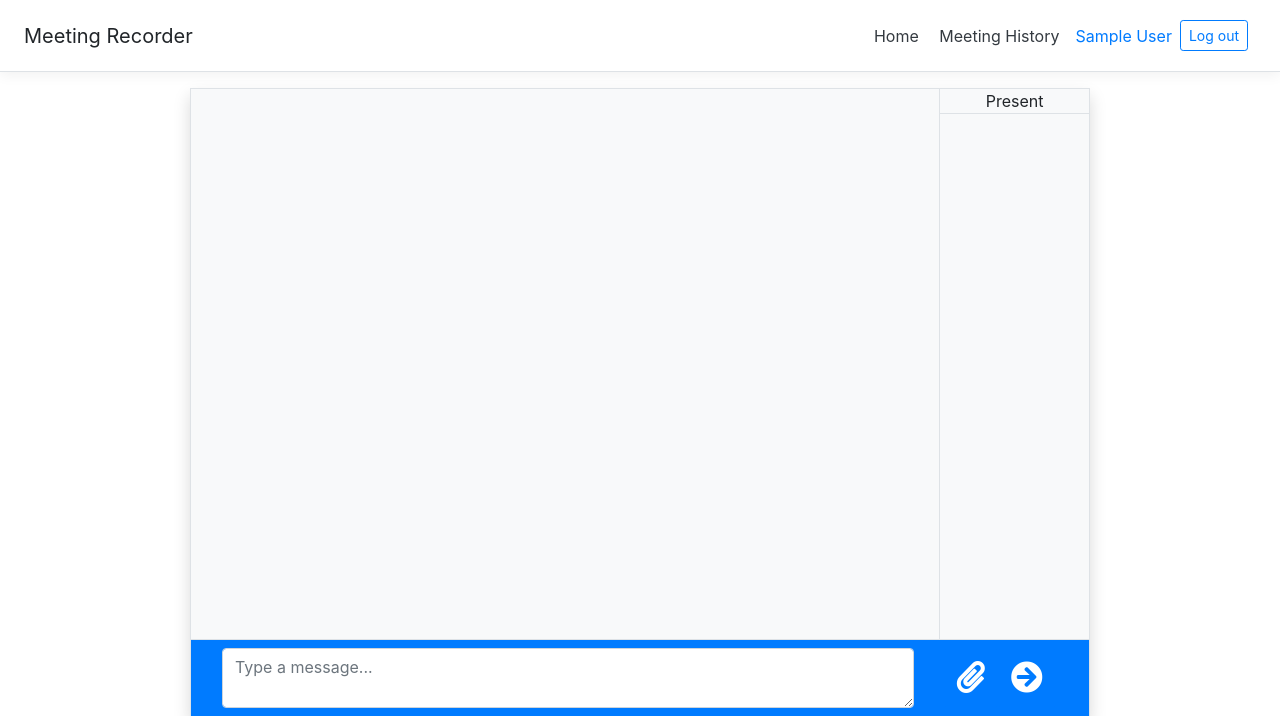
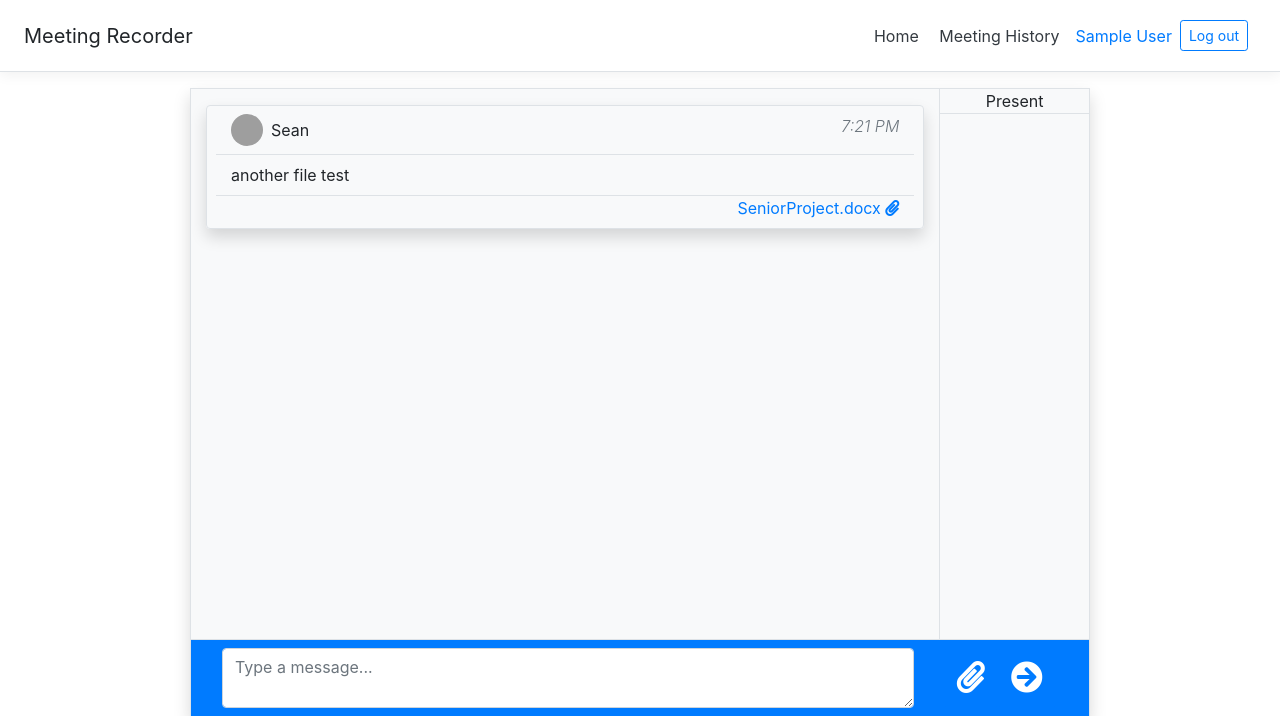
Before and after one commit to sean-capper/meeting-recorder, a Django app: page /m/#/ in a window 1280 px wide. Shown: the top 716 px of the page. Run offline with Django 3.2, Linux system fonts and the light colour scheme; a user stored in the database is signed in; tables that the repository leaves empty hold one stand-in row (values such as "Sample post"); lists and menus that the app fills with data are empty; some libraries are stand-ins or nearby versions; grey boxes are pictures that could not be loaded.

Commit message:
Add basic file upload system.

```diff
--- a/meeting/consumers.py
+++ b/meeting/consumers.py
@@ -112,6 +112,12 @@ class ChatConsumer(WebsocketConsumer):
             'timestamp': timestamp,
         }))
 
+    def file_message(self, event):
+        _type = event['type']
+        user_firstname = event['user_firstname']
+        user_Lastname = event['user_lastname']
+        uploaded_file = event['uploaded_file']
+
     def refresh_members_list(self, event):
         _type = event['type']
         members = event['members']
--- a/meeting/models.py
+++ b/meeting/models.py
@@ -55,11 +55,15 @@ class Message(models.Model):
     timestamp = models.TimeField(auto_now_add=True)
     text = models.CharField(max_length=2000)
 
+
+def get_upload_path(instance, filename):
+    return '{}/{}'.format(instance.meeting.url, filename)
+
 class File(models.Model):
     file_id = models.AutoField(primary_key=True)
     user = models.ForeignKey(User, on_delete=models.CASCADE)
     meeting = models.ForeignKey(Meeting, on_delete=models.CASCADE)
     file_name = models.CharField(max_length=100)
-    file_type = models.CharField(max_length=15)
-    file_source = models.FileField(upload_to='files/')
+    file_type = models.CharField(max_length=15, null=True)
+    file_source = models.FileField(upload_to=get_upload_path)
     date_created = models.TimeField(auto_now_add=True)
--- a/meeting/urls.py
+++ b/meeting/urls.py
@@ -10,5 +10,6 @@ urlpatterns = [
     path('search.json', views.autocomplete, name='autocomplete'),
     path('history/', views.history, name='history'),
     path('transcript/<int:meeting_id>/', views.transcript, name='transcript'),
-    path('m/<str:meeting_url>/load-history', views.load_chat_history, name='load-history')
+    path('m/<str:meeting_url>/load-history/', views.load_chat_history, name='load-history'),
+    path('m/<str:meeting_url>/upload-file/', views.upload_file, name='upload-file')
 ]
--- a/meeting/views.py
+++ b/meeting/views.py
@@ -2,9 +2,10 @@ from django.shortcuts import render, redirect, HttpResponse
 from django.contrib import messages as session_message
 from django.utils.safestring import mark_safe
 from django.db import models
+from django.views.decorators.csrf import csrf_exempt
 from login.models import User
 from meeting.models import Meeting, Relate, Message, File
-from .forms import CreateMeetingForm, JoinMeetingForm
+from .forms import CreateMeetingForm, JoinMeetingForm, FileForm
 import json
 
 # Create your views here.
@@ -37,7 +38,7 @@ def meeting_room(request, meeting_url):
     if(is_invited):
         return render(request, 'meetingroom.html', {
             'meeting_id': mark_safe(json.dumps(meeting.meeting_id)),
-            'meeting_url': mark_safe(json.dumps(meeting_url))
+            'meeting_url': mark_safe(json.dumps(meeting_url)),
         })
     # if the meeting does not exist, create a different error
     if(meeting is None):
@@ -148,3 +149,24 @@ def load_chat_history(request, meeting_url):
         })
 
     return HttpResponse(json.dumps(messages), content_type='application/json')
+
+
+@csrf_exempt
+def upload_file(request, meeting_url):
+    form = FileForm(request.POST, request.FILES)
+    if(form.is_valid()):
+        print(form.cleaned_data)
+        uf = File()
+        uf.user = form.cleaned_data['user']
+        uf.meeting = form.cleaned_data['meeting']
+        uf.file_source = form.cleaned_data['file_source']
+
+        full_filename = form.cleaned_data['file_source'].__str__().split('.')
+        file_name = full_filename[0]
+        file_extension = full_filename[1] if len(full_filename) == 2 else None
+        uf.file_name = file_name
+        uf.file_type = file_extension
+        uf.save()
+
+    result = {'file_source': uf.file_source.__str__()}
+    return HttpResponse(json.dumps(result), content_type='application/json')
--- a/meetingrecorder/settings.py
+++ b/meetingrecorder/settings.py
@@ -141,3 +141,6 @@ CHANNEL_LAYERS = {
         },
     },
 }
+
+MEDIA_URL = '/files/'
+MEDIA_ROOT = os.path.join(BASE_DIR, 'files')
--- a/meetingrecorder/urls.py
+++ b/meetingrecorder/urls.py
@@ -23,3 +23,6 @@ urlpatterns = [
     path('', include('meeting.urls')),
     path('', include('login.urls')),
 ]
+
+if settings.DEBUG:
+    urlpatterns += static(settings.MEDIA_URL, document_root=settings.MEDIA_ROOT)
--- a/templates/meetingroom.html
+++ b/templates/meetingroom.html
@@ -14,6 +14,23 @@
         <div class='row'>
             <div id='chat' class="col-sm-10">
                 <ul id='chat-list' class='list-unstyled'>
+                        <li class="message my-3 py-2 px-4 shadow rounded border">
+                            <div class="row border border-muted border-top-0 border-right-0 border-left-0 pb-2 mb-2">
+                                <div class="user-info col-3 d-flex">
+                                    <img class="rounded-circle" src="https://ui-avatars.com/api/?name=Sean+Capper&amp;rounded=true&amp;size=64" style="width: 32px; height: 32px;">
+                                    <span class="align-self-center ml-2">Sean</span></div>
+                                <div class="offset-7 col-2 chat-time text-right text-muted font-italic font-weight-light pull-right">
+                                    7:21 PM
+                                </div>
+                            </div>
+                            <div class="row">
+                                <div class="message-body col-12">another file test</div>
+                            </div>
+
+                            <div class="row border-top mt-2 text-right">
+                                <div class="message-body col-12"><a href="/files/9tzfn6oooe/SeniorProject.docx">SeniorProject.docx</a> <i class="fas fa-paperclip text-primary"></i></div>
+                            </div>
+                        </li>
                 </ul>
             </div>
             <div class='col-sm-2 border border-bottom-0 border-top-0 border-right-0'>
@@ -30,14 +47,26 @@
                 <textarea id='chat-box' class='form-control mx-auto' placeholder="Type a message..."></textarea>
             </div>
             <div class='col-sm-2 d-flex mx-auto'>
-                <button id='attachment-btn' type='submit' class='btn btn-primary'>
+                <button id='attachment-btn' class='btn btn-primary'>
                     <i class="fas fa-paperclip fa-2x"></i>
                 </button>
                 <button id='send-chat' class='btn btn-primary'>
                     <i class="fas fa-arrow-circle-right fa-2x"></i>
                 </button>
-                <form class='sr-only'>
-                    <input type='file' id='file_upload'>
+                <form id='file-form' action='upload-file/' class='sr-only' method='POST' enctype="multipart/form-data" target='upload_target'>
+                    {% csrf_token %}
+                    <label for="id_user">User</label>
+                    <select name="user" required="" id="id_user">
+                        <option value="{{user.user_id}}" selected></option>
+                    </select>
+
+                    <label for="id_meeting">Meeting</label>
+                    <select name="meeting" required="" id="id_meeting">
+                        <option value="{{meeting_id}}" selected></option>
+                    </select>
+
+                    <label for="id_file_source">File source</label>
+                    <input type="file" name="file_source" required id="id_file_source">
                 </form>
             </div>
         </div>
@@ -46,19 +75,20 @@
 {% endif %}
 
 <script>
-    const file_input = $('#file_upload')
+    const file_input = $('#id_file_source')
+    var fileName = null;
+    var meeting_url = {{ meeting_url }};
+    var meeting_id = {{ meeting_id }};
+    var uploaded_file;
 
     $('#attachment-btn').click(function(e) {
         e.preventDefault();
         file_input.click();
     });
 
-    // $('#file_upload').addEventListener('change', function(e) {
-    //     const fd = new FileData();
-
-
-    //     console.log(e.target.files[0]);
-    // });
+    $('#id_file_source').on('change', function(e) {
+        fileName = $('#id_file_source').val();
+    });
 
 
     $('#send-chat').trigger('click');
@@ -71,14 +101,12 @@
         }
     });
 
-    var meeting_url = {{ meeting_url }};
-    var meeting_id = {{ meeting_id }};
 
     // create a message that will be displayed in the browser
-    function create_message(_user_fname, _user_lname, _message, profile_pic, _timestamp) {
+    function create_message(_user_fname, _user_lname, _message, profile_pic, _timestamp, file_attachment) {
         var chatList = document.querySelector('#chat-list');
         var message = $('<li></li>', {
-            class: 'message my-3 p-4 shadow rounded border',
+            class: 'message my-3 p-2 shadow rounded border',
         });
         var row1 = $('<div></div>', {
             class: 'row border border-muted border-top-0 border-right-0 border-left-0 pb-2 mb-2'
@@ -96,10 +124,11 @@
         var time_stamp = $('<div>' + _timestamp + '</div>').addClass('offset-7 col-2 chat-time text-right text-muted font-italic font-weight-light pull-right');
 
         var row2 = $('<div></div>', {
-            class: 'row',
+            class: 'row pb-2',
         });
+
         var message_body = $('<div>' + _message + '</div>').addClass('message-body col-12');
-
+3
         user_info_div.append(profile_pic);
         user_info_div.append(profile_name);
         row1.append(user_info_div)
@@ -107,6 +136,19 @@
         row2.append(message_body);
         message.append(row1);
         message.append(row2);
+
+
+        if(file_attachment) {
+            var link = $('<div class="row border-top mt-2 text-right">'+
+                            '<div class="col-12">'+
+                                '<a href="/files/{{meeting_url}}'+file_attachment+'">'+file_attachment+'</a> '+
+                                '<i class="fas fa-paperclip text-primary"></i>'+
+                            '</div>'+
+                            '</div>', {}
+            );
+            message.append(link);
+        }
+
         $('#chat-list').append(message);
     }
 
@@ -139,6 +181,7 @@
             var user_lastname = data['user_lastname'];
             var message = data['message'];
             var timestamp = data['timestamp'];
+
             // create a message object and add it to chat list
             create_message(user_firstname, user_lastname, message, '', timestamp);
         }
@@ -164,9 +207,34 @@
         }
     }
 
+    function callback(response) {
+        uploaded_file = response['file_source'];
+    }
+
     document.querySelector('#send-chat').onclick = function (e) {
         var messageInputDom = document.querySelector('#chat-box');
         var message = messageInputDom.value;
+        // send the attachment if it exists
+        if(fileName) {
+            // an attachment exists, so send it to the server with the message
+            var form = $('#file-form');
+            var url = $('#file-form').attr('action');
+            var data = new FormData(form[0]);
+            $.ajax({
+                url: url,
+                type: 'POST',
+                data: data,
+                cache: false,
+                processData: false,
+                contentType: false,
+                success: function(response) {
+                    callback(response);
+                    // console.log(response['file_source']);
+                    // uploaded_file = response['file_source'];
+                }
+            });
+        }
+        console.log(uploaded_file);
         chatSocket.send(JSON.stringify({
             'type': 'chat_message',
             'meetingID': "{{ meeting_id }}",
@@ -179,12 +247,11 @@
             })).toString(),
         }));
 
+
         messageInputDom.value = '';
+        fileName.val = '';
     };
-
 </script>
-
-
 </div>
 
 {% endblock %}
```
Also changed, not shown: meeting/forms.py (+7 -1 lines), meeting/migrations/0010_auto_20190402_1859.py (added), 1 other file.
